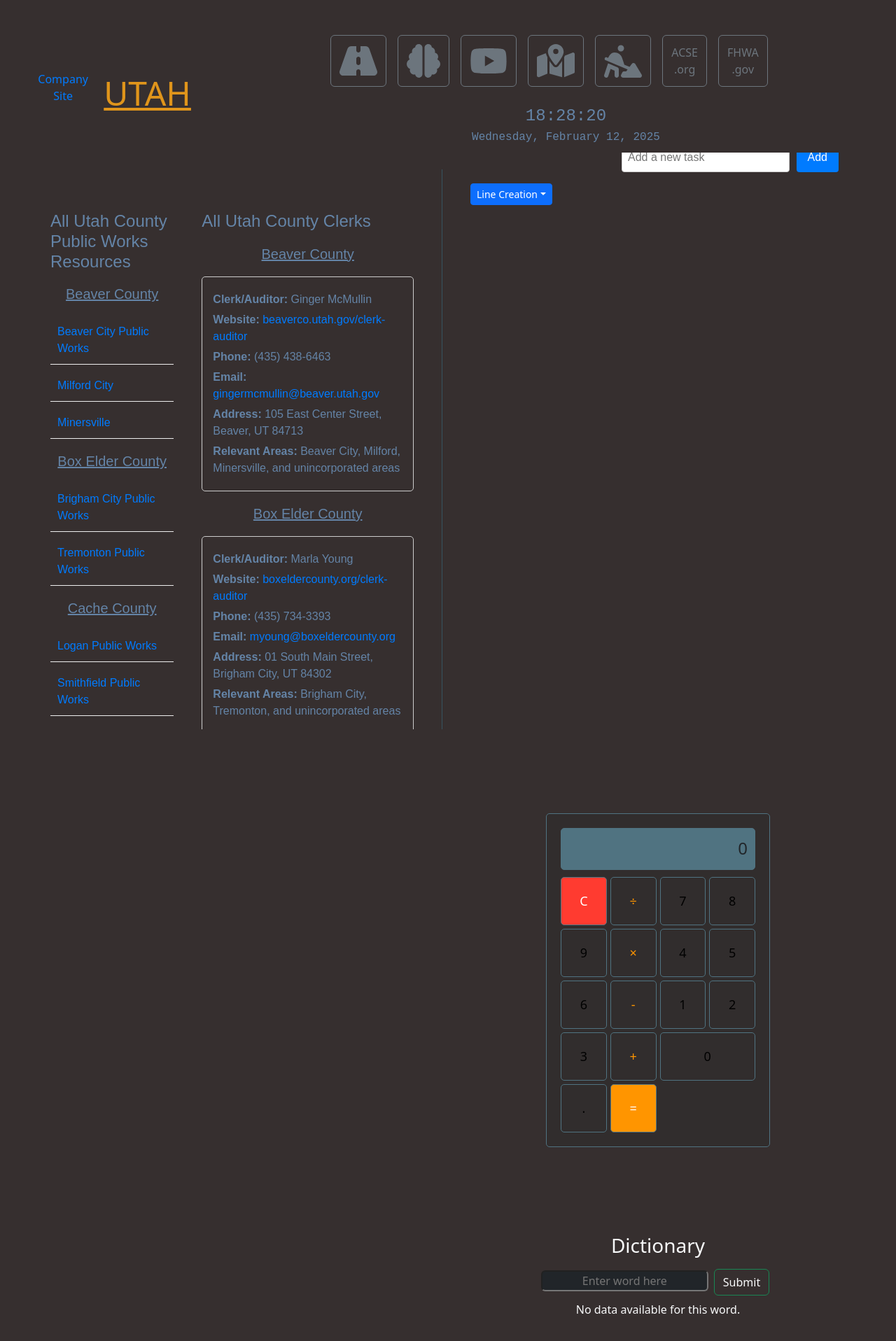
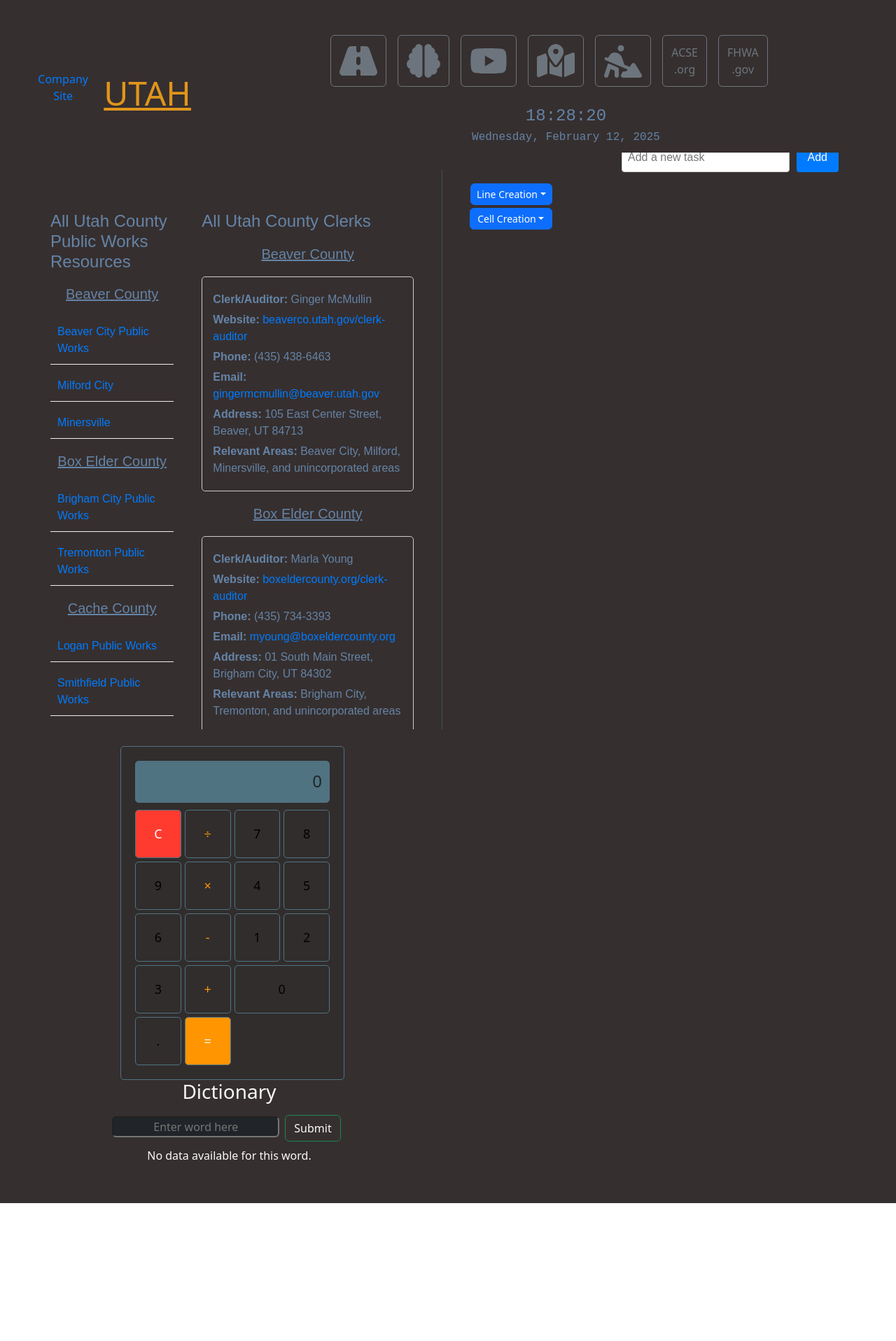
Before and after one commit to Vtencouchclimbr/Work-Site, a React (Vite) app: page / in a window 1280 px wide. Shown: the top 1916 px of the page at 70% size. After the commit the page ends 1719 px from the top, so only its background shows below. Built offline with nearby package versions, Linux system fonts and the light colour scheme.

Commit message:
add line creation dropdown

```diff
--- a/src/App.jsx
+++ b/src/App.jsx
@@ -88,22 +88,23 @@ function App() {
       {/* Main content area */}
       <div className="main-content d-flex flex-column flex-md-row mt-4">
         {/* Sidebar for PublicWorksLinks and CountyClerks */}
+        <div>
         <div className="sidebar col-12 col-md-3 mb-4 mb-md-0">
           <PublicWorksLinks />
           <CountyClerks />
+        </div>
+        <div className="mt-4 mb-4 mx-2">
+            <Calculator />
+            <div style={{ maxWidth:'575px', borderRadius:'10px' }}>
+            <Dictionary />
+            </div>
+        </div>
         </div>
         {/* Centered content for Calculator and Dictionary */}
         <div className="centered-content col-12 col-md-6 d-flex flex-column mb-4 mb-md-0">
         <div style={{ marginLeft:'20px', minHeight:'100vh', borderRadius:'10px' }}>
           <TechInfo />
         </div>
-          <div className="mb-4">
-            <Calculator />
-          </div>
-          <div className="mb-4 d-flex flex-column flex-md-row">
-            <Dictionary />
-            {/* <MapDisplay /> */}
-          </div>
         </div>
       </div>
     </div>
--- a/src/components/Dictionary.jsx
+++ b/src/components/Dictionary.jsx
@@ -48,7 +48,7 @@ function Api() {
   if (error) return <div>Error: {error.message}</div>;
 
   return (
-    <div className="container text-center">
+    <div className="container text-center text-light">
       <h3 className='text-light'>Dictionary</h3>
       <input
       className='rounded bg-dark text-light text-center'
@@ -66,7 +66,7 @@ function Api() {
       onClick={handleSubmit}
       >Submit</button>
       {data && data.length > 0 ? (
-        <div className="bg-transparent text-dark">
+        <div className="bg-transparent text-light">
           <div className="card-body">
             <h2 className="card-title">{data[0].word}</h2>
             {data[0].meanings.map((meaning, index) => (
--- a/src/components/TechInfo.jsx
+++ b/src/components/TechInfo.jsx
@@ -5,8 +5,8 @@ import Assign from '../util/Assign.png';
 const Tech = () => {
 
   return (
-    <div className="btn-group">
-  <button className="btn btn-primary btn-sm dropdown-toggle" type="button" data-bs-toggle="dropdown" aria-expanded="false">
+<div className="btn-group d-felx flex-column">
+  <button className="btn btn-primary btn-sm dropdown-toggle rounded mb-1" type="button" data-bs-toggle="dropdown" aria-expanded="false">
     Line Creation
   </button>
   <ul className="dropdown-menu bg-dark text-light">
@@ -22,7 +22,25 @@ const Tech = () => {
     Finally, assign the line attributes.
   <img style={{height:'500px'}} className='m-2' src={Assign} alt="assign" />
   </ul>
+
+  <button className="btn btn-primary btn-sm dropdown-toggle rounded mb-1" type="button" data-bs-toggle="dropdown" aria-expanded="false">
+    Cell Creation
+  </button>
+  <ul className="dropdown-menu bg-dark text-light">
+    This is where you will choose the type of line you want to create. <br/>
+    <span style={{color:'yellow'}}>Never use level color, weight, type. Always assign attributes manually.</span> <br/>
+  <img className='m-2' src={chooseTemplate} alt="choose template" /> <br/>
+    Start by selecting from the template drop down on the left. <br/>
+    Then follow: -Existing, -Utilities, -Linear, and choose relevant utility. <br/>
+    From here you will also choose your Level, Line Type, weight, and color. <br/>
+    <hr/>
+    Now attach attributes to the line using the Attach Item action.
+  <img className='m-2' src={Attach} alt="attach" /> <br/>
+    Finally, assign the line attributes.
+  <img style={{height:'500px'}} className='m-2' src={Assign} alt="assign" />
+  </ul>
 </div>
+
   );
 };
 
```
